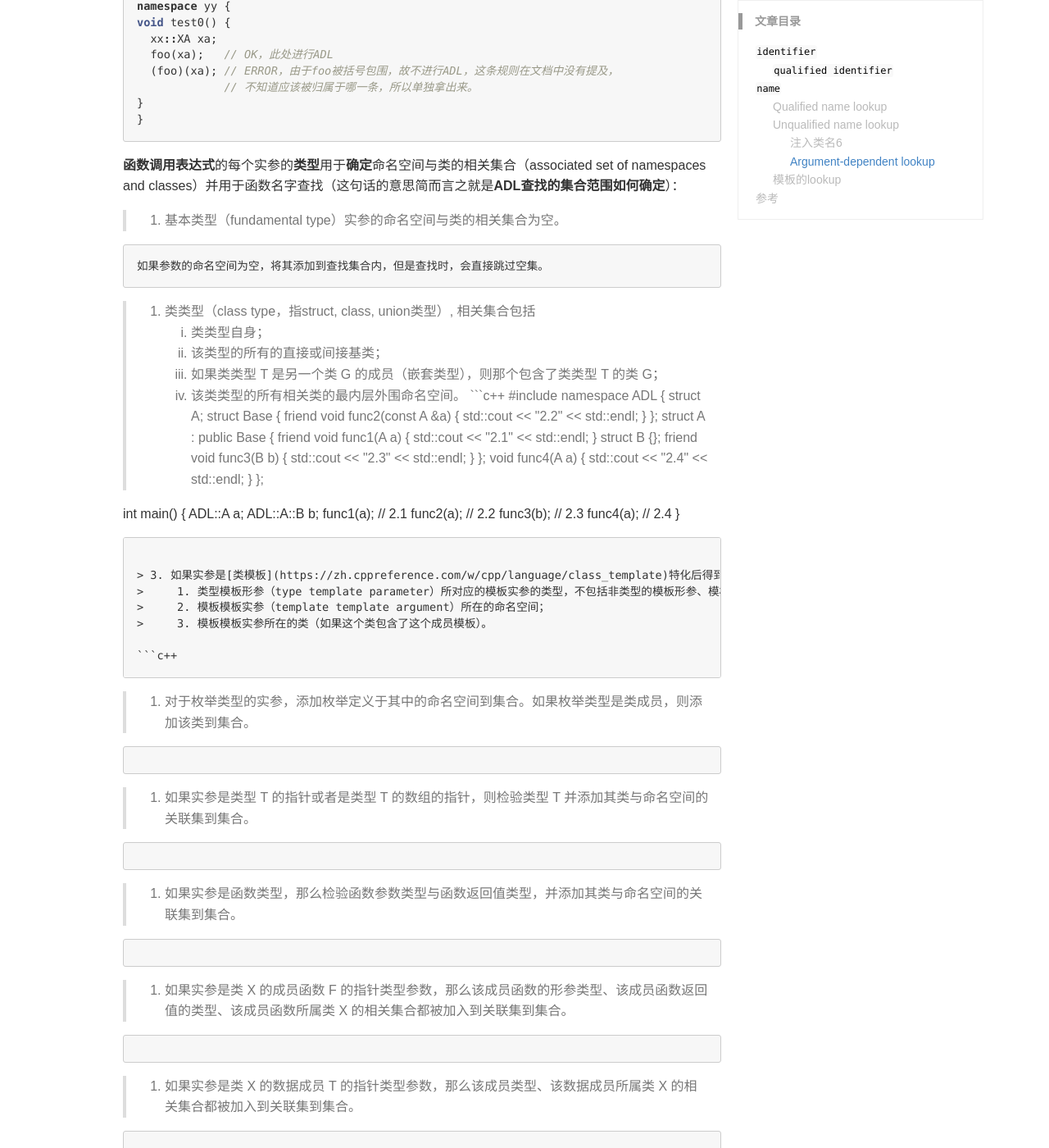
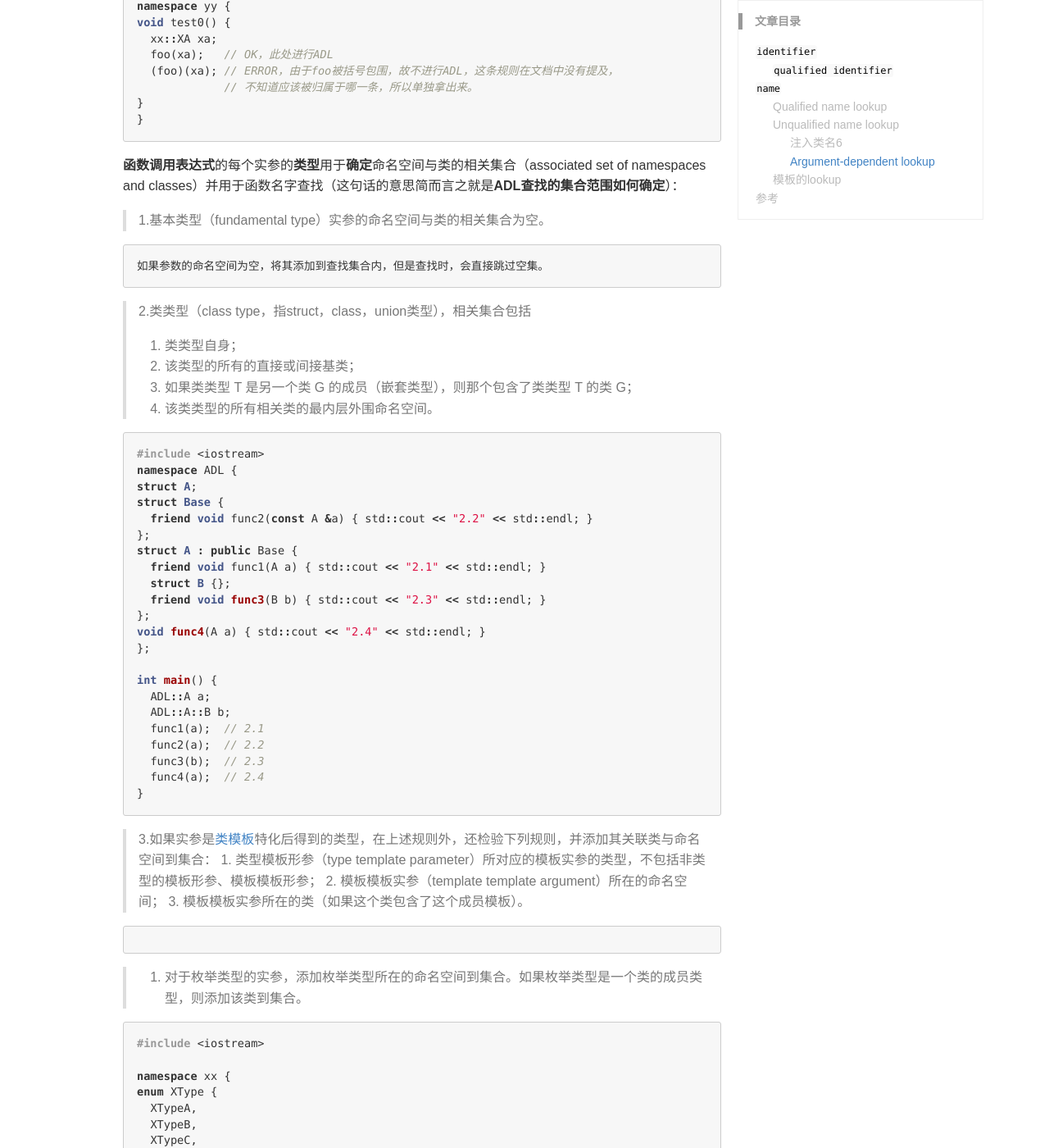
Before and after one commit to lrita/lrita.github.io, a Jekyll site: the page built from _posts/2018-09-29-name-lookup-in-cpp11.md, in a window 1280 px wide and 1400 px high, scrolled down 13031 px. Shown: the whole window at 82% size. Built offline with Jekyll 4.4.1, drawn with Linux system fonts in a browser that asks for light colours; comment, search, counter and statistics services are not loaded; some of the changed text lies outside the part shown.

Commit message:
update _posts/2018-09-29-name-lookup-in-cpp11.md

````diff
--- a/_posts/2018-09-29-name-lookup-in-cpp11.md
+++ b/_posts/2018-09-29-name-lookup-in-cpp11.md
@@ -582,17 +582,18 @@
 ```
 
 **函数调用表达式**的每个实参的**类型**用于**确定**命名空间与类的相关集合（associated set of namespaces and classes）并用于函数名字查找（这句话的意思简而言之就是**ADL查找的集合范围如何确定**）：
-> 1. 基本类型（fundamental type）实参的命名空间与类的相关集合为空。
+> 1.基本类型（fundamental type）实参的命名空间与类的相关集合为空。
 
 ```
 如果参数的命名空间为空，将其添加到查找集合内，但是查找时，会直接跳过空集。
 ```
 
-> 2. 类类型（class type，指struct, class, union类型）, 相关集合包括
+> 2.类类型（class type，指struct，class，union类型），相关集合包括
 >    1. 类类型自身；
 >    2. 该类型的所有的直接或间接基类；
 >    3. 如果类类型 T 是另一个类 G 的成员（嵌套类型），则那个包含了类类型 T 的类 G；
 >    4. 该类类型的所有相关类的最内层外围命名空间。
+
 ```c++
 #include <iostream>
 namespace ADL {
@@ -618,7 +619,7 @@
 }
 ```
 
-> 3. 如果实参是[类模板](https://zh.cppreference.com/w/cpp/language/class_template)特化后得到的类型，在上述规则外，还检验下列规则，并添加其关联类与命名空间到集合：
+> 3.如果实参是[类模板](https://zh.cppreference.com/w/cpp/language/class_template)特化后得到的类型，在上述规则外，还检验下列规则，并添加其关联类与命名空间到集合：
 >     1. 类型模板形参（type template parameter）所对应的模板实参的类型，不包括非类型的模板形参、模板模板形参；
 >     2. 模板模板实参（template template argument）所在的命名空间；
 >     3. 模板模板实参所在的类（如果这个类包含了这个成员模板）。
@@ -626,9 +627,33 @@
 ```c++
 ```
 
-> 4. 对于枚举类型的实参，添加枚举定义于其中的命名空间到集合。如果枚举类型是类成员，则添加该类到集合。
+> 4. 对于枚举类型的实参，添加枚举类型所在的命名空间到集合。如果枚举类型是一个类的成员类型，则添加该类到集合。
 
-```
+```c++
+#include <iostream>
+
+namespace xx {
+enum XType {
+  XTypeA,
+  XTypeB,
+  XTypeC,
+};
+
+void foo(XType x) { std::cout << "foo 4" << std::endl; }
+
+struct A {
+  enum AType {
+    ATypeA,
+    ATypeB,
+  };
+  friend void foo1(AType x) { std::cout << "foo 41" << std::endl; }
+};
+}
+
+namespace yy {
+void test0() { foo(xx::XTypeA); }         // ADL
+void test1() { foo1(xx::A::ATypeA); }     // ADL
+}
 ```
 
 > 5. 如果实参是类型 T 的指针或者是类型 T 的数组的指针，则检验类型 T 并添加其类与命名空间的关联集到集合。
````
